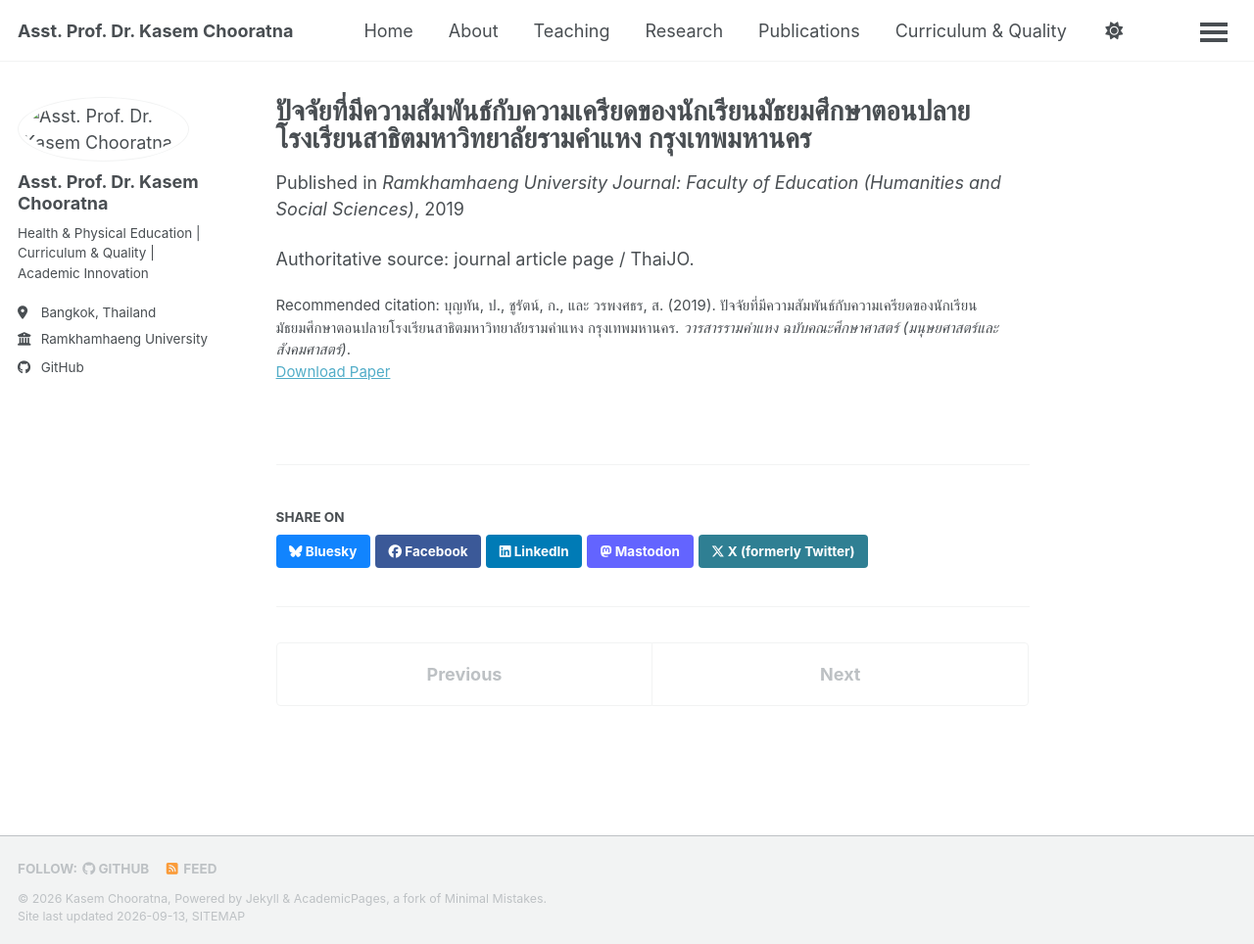
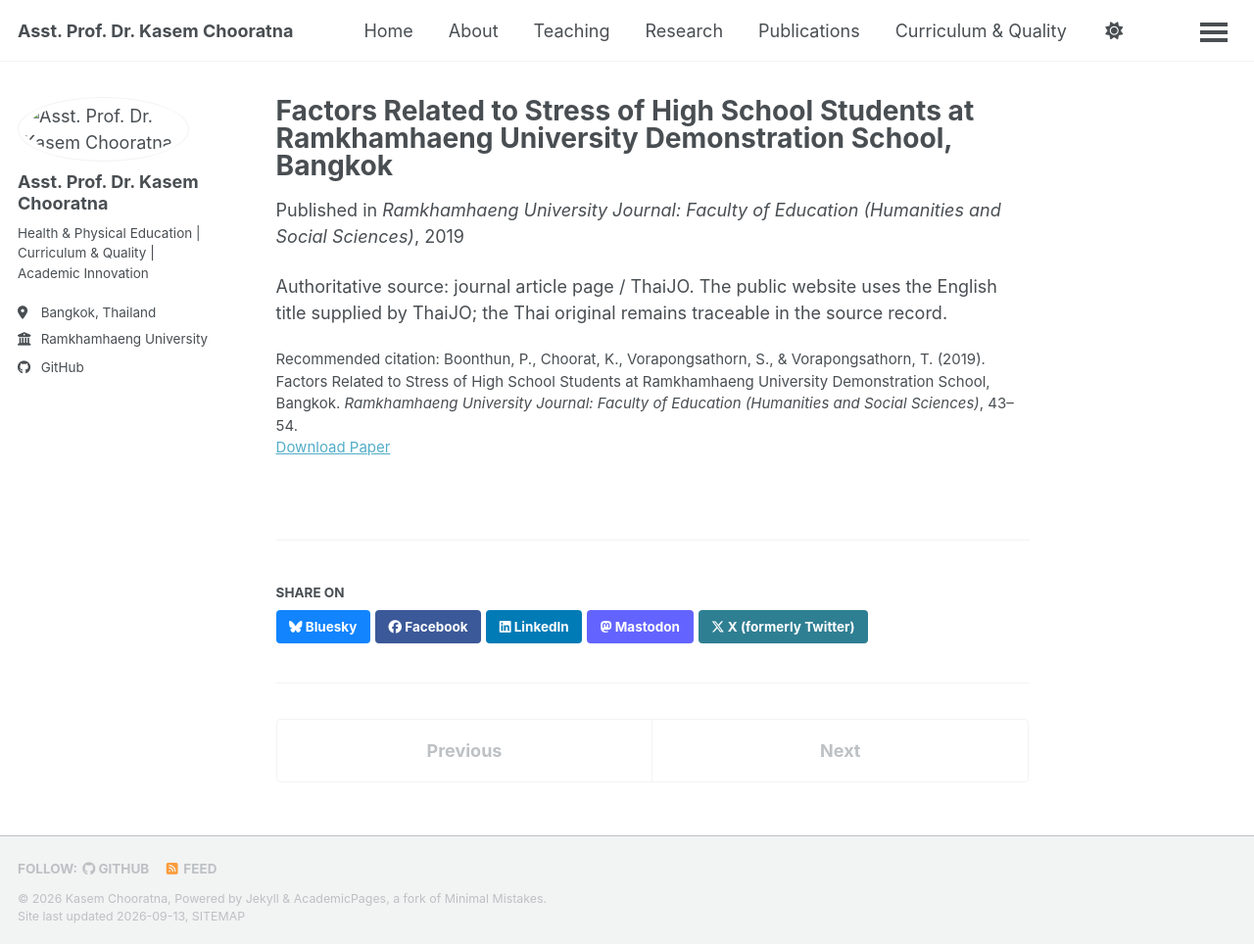
Before and after one commit to kasemch/kasemch.github.io, a Jekyll site: the page built from _publications/2019-12-10-stress-ru-demo-high-school.md, in a window 1280 px wide and 964 px high. Shown: the whole window at 98% size. Built offline with Jekyll 4.4.1, drawn with Linux system fonts in a browser that asks for light colours; a style sheet for code colours, icons or effects is not loaded.

Commit message:
Use verified English title for student stress study

```diff
--- a/_publications/2019-12-10-stress-ru-demo-high-school.md
+++ b/_publications/2019-12-10-stress-ru-demo-high-school.md
@@ -1,5 +1,5 @@
 ---
-title: "ปัจจัยที่มีความสัมพันธ์กับความเครียดของนักเรียนมัธยมศึกษาตอนปลายโรงเรียนสาธิตมหาวิทยาลัยรามคำแหง กรุงเทพมหานคร"
+title: "Factors Related to Stress of High School Students at Ramkhamhaeng University Demonstration School, Bangkok"
 collection: publications
 category: manuscripts
 permalink: /publication/2019-12-10-stress-ru-demo-high-school
@@ -7,6 +7,6 @@ excerpt: "Study of factors related to stress among upper-secondary students at R
 date: 2019-12-10
 venue: "Ramkhamhaeng University Journal: Faculty of Education (Humanities and Social Sciences)"
 paperurl: "https://so18.tci-thaijo.org/index.php/RUEDU/article/view/406"
-citation: "บุญทัน, ป., ชูรัตน์, ก., และ วรพงศธร, ส. (2019). ปัจจัยที่มีความสัมพันธ์กับความเครียดของนักเรียนมัธยมศึกษาตอนปลายโรงเรียนสาธิตมหาวิทยาลัยรามคำแหง กรุงเทพมหานคร. <i>วารสารรามคำแหง ฉบับคณะศึกษาศาสตร์ (มนุษยศาสตร์และสังคมศาสตร์)</i>."
+citation: "Boonthun, P., Choorat, K., Vorapongsathorn, S., & Vorapongsathorn, T. (2019). Factors Related to Stress of High School Students at Ramkhamhaeng University Demonstration School, Bangkok. <i>Ramkhamhaeng University Journal: Faculty of Education (Humanities and Social Sciences)</i>, 43–54."
 ---
-Authoritative source: journal article page / ThaiJO.
+Authoritative source: journal article page / ThaiJO. The public website uses the English title supplied by ThaiJO; the Thai original remains traceable in the source record.
```
